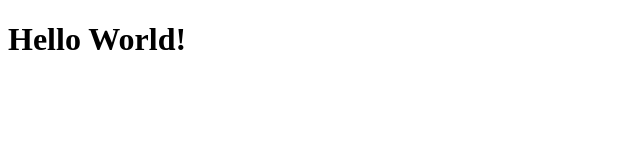
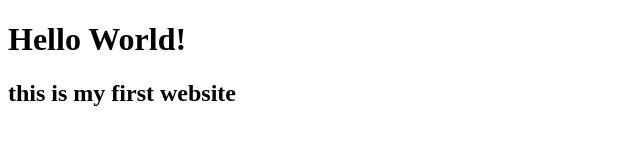
Before and after one commit to AbuRahat889/First-project, a plain HTML site: page index.html in a window 1280 px wide. Shown: the whole page, without its empty margins (0-640 px from the left). Drawn offline with Linux system fonts and the light colour scheme.

Commit message:
learn github

```diff
--- a/index.html
+++ b/index.html
@@ -7,5 +7,7 @@
 </head>
 <body>
     <h1>Hello World!</h1>
+    <h2>this is my first website</h2>
+
 </body>
 </html>
```
